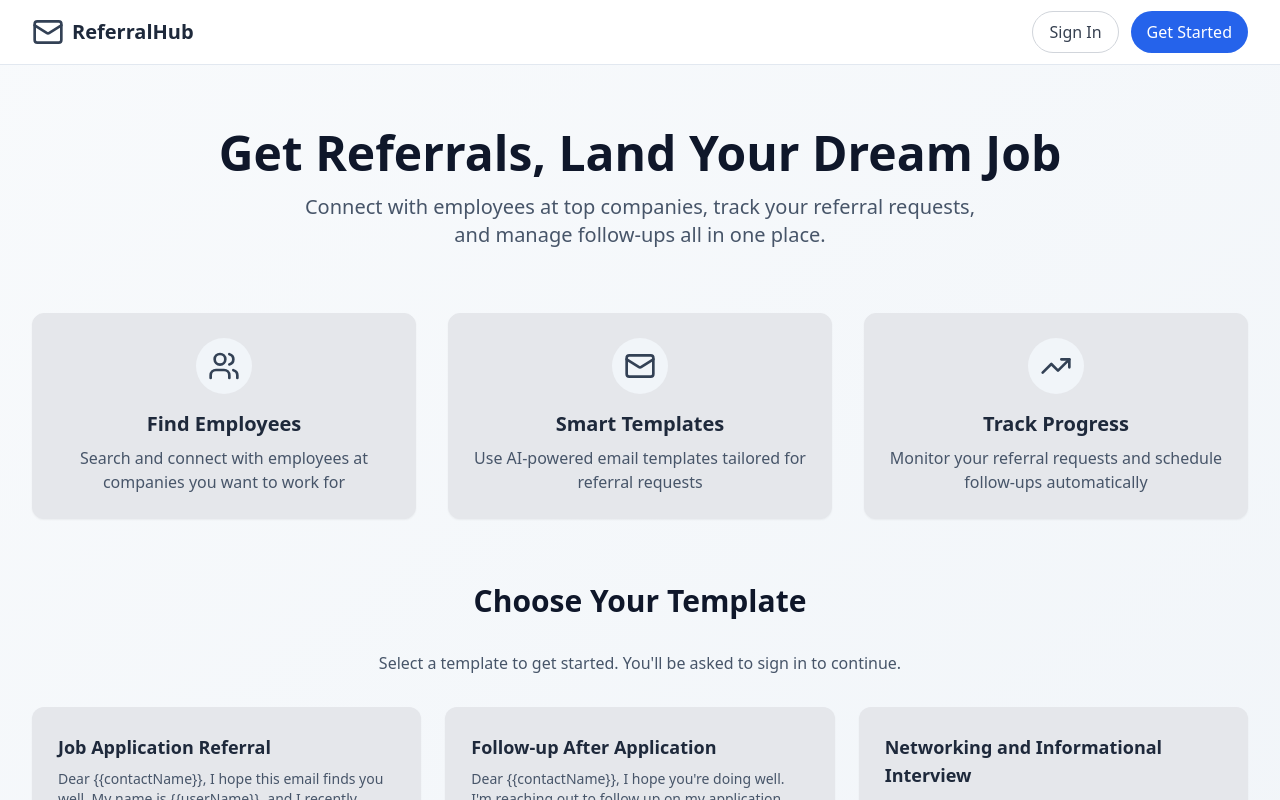
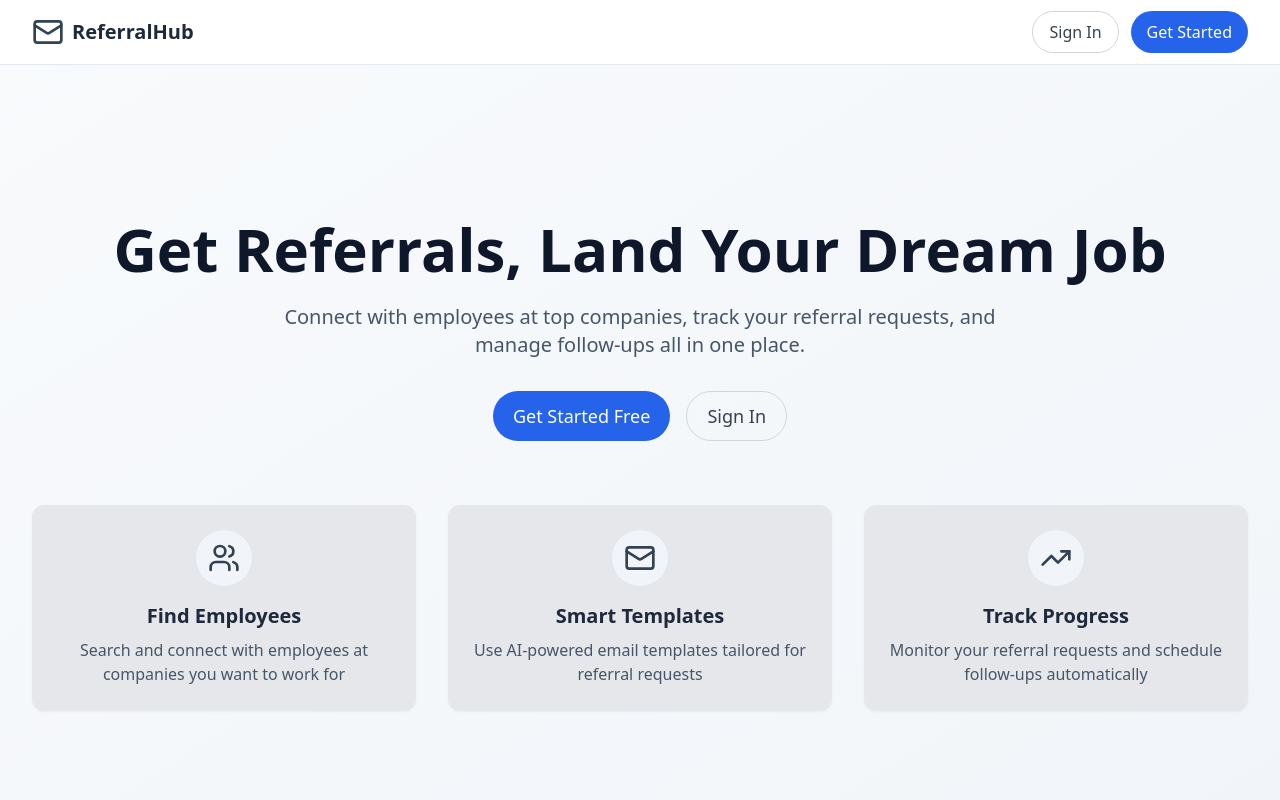
Before and after one commit to Sahil2012/outreach, a React (Vite) app in the folder outreach/: page / in a window 1280 px wide. Shown: the top 800 px of the page. Built offline with nearby package versions, Linux system fonts and the light colour scheme; no server answers.

Commit message:
Updated HomePage.tsx

```diff
--- a/outreach/src/pages/HomePage.tsx
+++ b/outreach/src/pages/HomePage.tsx
@@ -33,17 +33,26 @@ export default function HomePage() {
         </div>
       </nav>
 
-      <main className="max-w-7xl mx-auto px-4 sm:px-6 lg:px-8 py-16">
-        <div className="text-center mb-16">
-          <h1 className="text-5xl font-bold text-slate-900 mb-4">
+      <section className="bg-gradient-to-br from-slate-50 to-slate-100 min-h-screen flex items-center">
+        <div className="max-w-7xl mx-auto px-4 sm:px-6 lg:px-8 py-20 w-full">
+          <div className="text-center mb-12">
+            <h1 className="text-5xl md:text-6xl font-bold text-slate-900 mb-6">
               Get Referrals, Land Your Dream Job
             </h1>
-          <p className="text-xl text-slate-600 max-w-2xl mx-auto">
+            <p className="text-xl text-slate-600 max-w-3xl mx-auto mb-8">
               Connect with employees at top companies, track your referral requests, and manage follow-ups all in one place.
             </p>
+            <div className="flex justify-center gap-4">
+              <Button size="lg" onClick={() => navigate('/signup')}>
+                Get Started Free
+              </Button>
+              <Button size="lg" variant="outline" onClick={() => navigate('/login')}>
+                Sign In
+              </Button>
+            </div>
           </div>
 
-        <div className="grid md:grid-cols-3 gap-8 mb-16">
+          <div className="grid md:grid-cols-3 gap-8 mt-16">
             <Card className="p-6 text-center hover:shadow-lg transition-shadow">
               <div className="flex justify-center mb-4">
                 <div className="p-3 bg-slate-100 rounded-full">
@@ -80,12 +89,16 @@ export default function HomePage() {
               </p>
             </Card>
           </div>
+        </div>
+      </section>
 
-        <div className="mb-8">
-          <h2 className="text-3xl font-bold text-slate-900 text-center mb-8">
+      <section className="bg-white py-20">
+        <div className="max-w-7xl mx-auto px-4 sm:px-6 lg:px-8">
+          <div className="text-center mb-12">
+            <h2 className="text-4xl font-bold text-slate-900 mb-4">
               Choose Your Template
             </h2>
-          <p className="text-center text-slate-600 mb-8">
+            <p className="text-lg text-slate-600 max-w-2xl mx-auto">
               Select a template to get started. You'll be asked to sign in to continue.
             </p>
           </div>
@@ -105,7 +118,8 @@ export default function HomePage() {
               </Card>
             ))}
           </div>
-      </main>
+        </div>
+      </section>
     </div>
   );
 }
```
Lines whose indentation alone changed are shown as unchanged.
